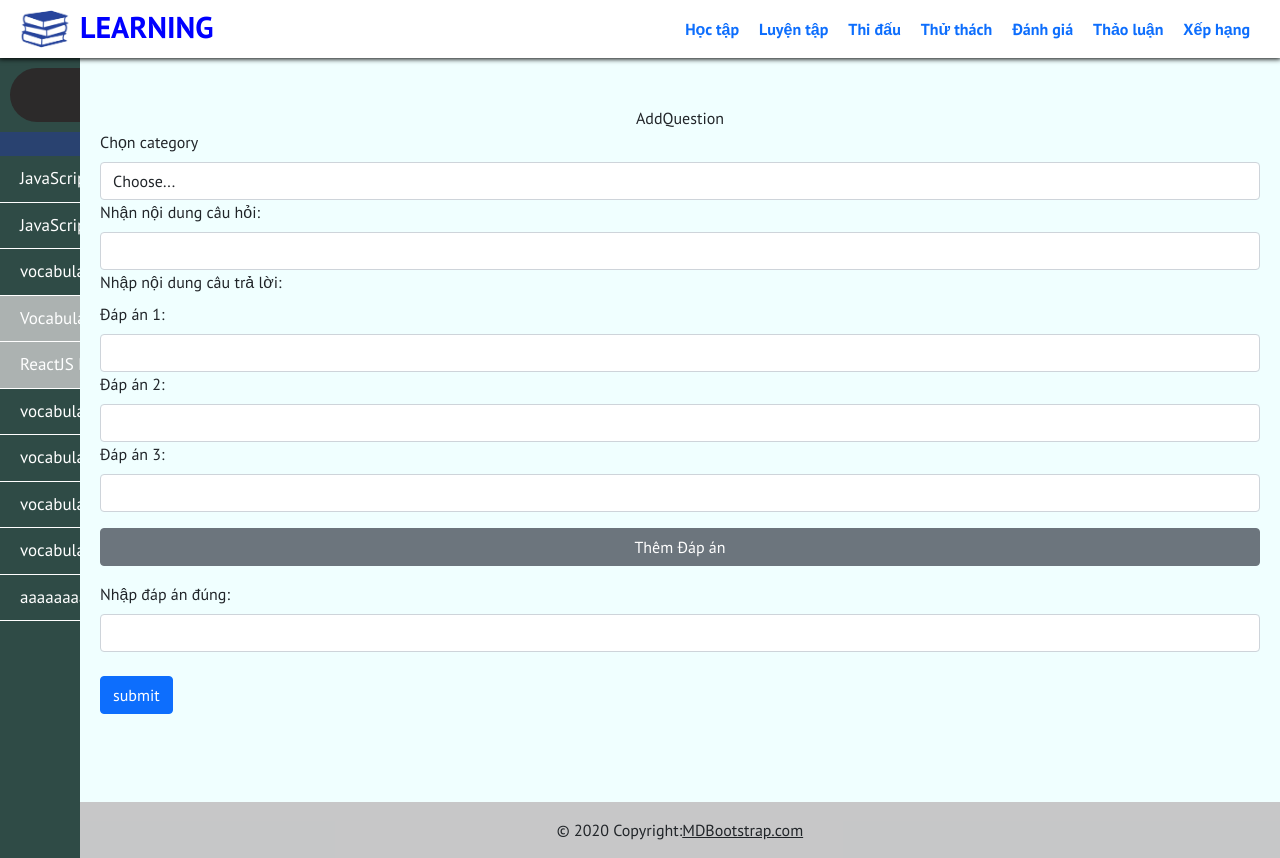
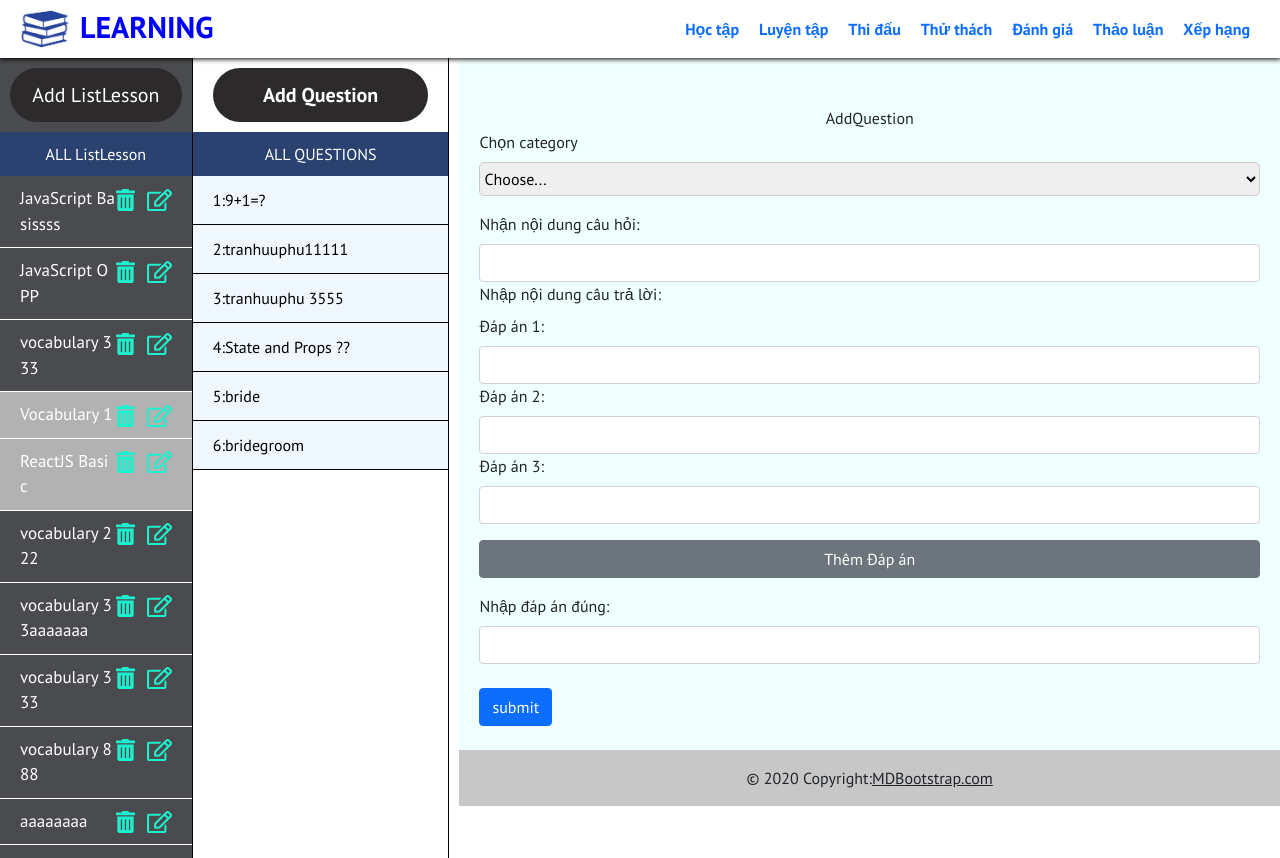
Before and after one commit to TranHuuPhu1998/React_App_Quiz, a Next.js app: page /addquestion in a window 1280 px wide. Built offline with nearby package versions, Linux system fonts and the light colour scheme; data requests are answered from the project's data file.

Commit message:
add code v2 01/19/2021

```diff
--- a/components/Nav/styles.scss
+++ b/components/Nav/styles.scss
@@ -3,7 +3,6 @@
     background-color :rgba(28, 30, 34, 0.8);
     min-height: 100%;
     border-right: 1px solid black;
-    position: fixed;
 }
 .quiz-category{
     color: white;
--- a/components/NavQuiz/styles.scss
+++ b/components/NavQuiz/styles.scss
@@ -1,9 +1,5 @@
 .nav-quiz{
     width: 400px;
-    background-color: whitesmoke;
     margin-right: 10px;
-    height: 100vh;
     border-right: 1px solid black;
-    position: fixed;
-    left: 300px;
 }
--- a/components/allquestion/styles.scss
+++ b/components/allquestion/styles.scss
@@ -39,7 +39,7 @@
     }
 }
 .quiz-question{
-    padding: 10px 20px;
+    padding: 12px 20px;
     background-color: aliceblue;
     color: black;
     border-bottom: 1px solid black;
@@ -56,4 +56,6 @@
     background-color: rgb(41, 66, 112);
     color: white;
     text-align: center;
+    padding-top: 10px;
+    padding-bottom: 10px;
 }
--- a/pages/addquestion/index.tsx
+++ b/pages/addquestion/index.tsx
@@ -102,8 +102,11 @@ const AddQuestion : React.FC = () =>{
                 <div>
                     <div>
                     <label className="form-label gray" htmlFor="">Chọn category</label>
+
+                    <div className="input-group mb-3">
+                        <div className="input-group">
                             <select
-                        className="form-control"
+                            className="custom-select"
                             name="category"
                             id="categoryid"
                             onChange={(e)=>setCategory(e.currentTarget.value)}
@@ -117,6 +120,9 @@ const AddQuestion : React.FC = () =>{
                                 })
                             }
                             </select>
+                        </div>
+                    </div>
+
                     </div>
 
                 <label className="form-label gray " htmlFor="quizname">Nhận nội dung câu hỏi:</label>
--- a/pages/addquestion/styles.scss
+++ b/pages/addquestion/styles.scss
@@ -2,3 +2,9 @@
     padding-right: 20px;
     padding-left: 20px;
 }
+.custom-select {
+    width: 100%;
+    height: 34px;
+    border: 1px solid #ccc;
+    border-radius: 5px;
+}
--- a/pages/index.scss
+++ b/pages/index.scss
@@ -6,12 +6,8 @@
     max-width: 1200px;
     background-color: azure;
     height: 100%;
-    position: absolute;
-    right: 0;
-    top: 0;
 }
 .app-main{
-    background-color: aquamarine;
     min-height: 100vh;
     display: flex;
     justify-content: space-between;
```
Lines whose indentation alone changed are shown as unchanged.
